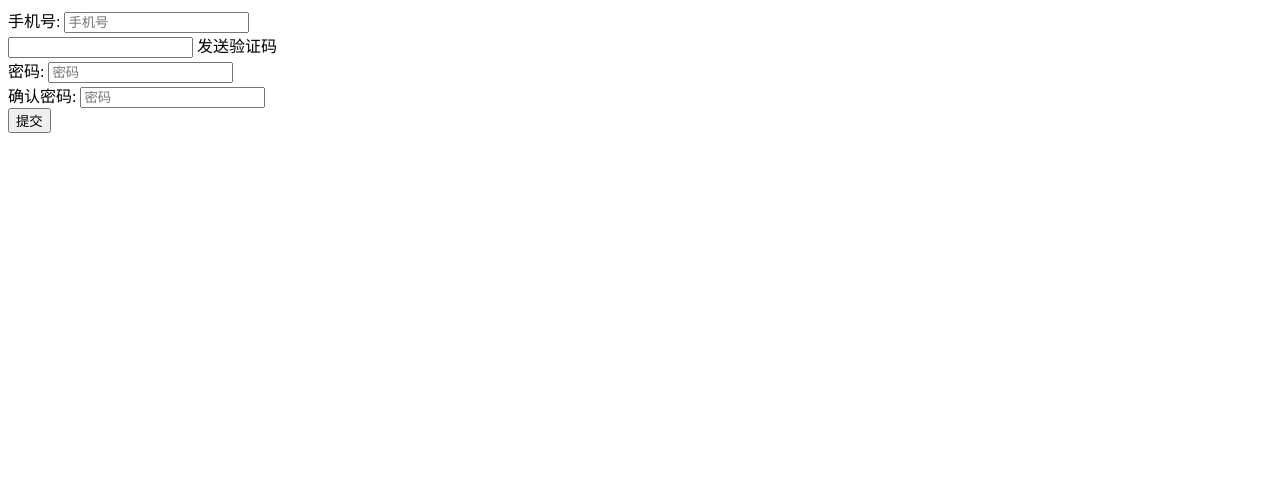
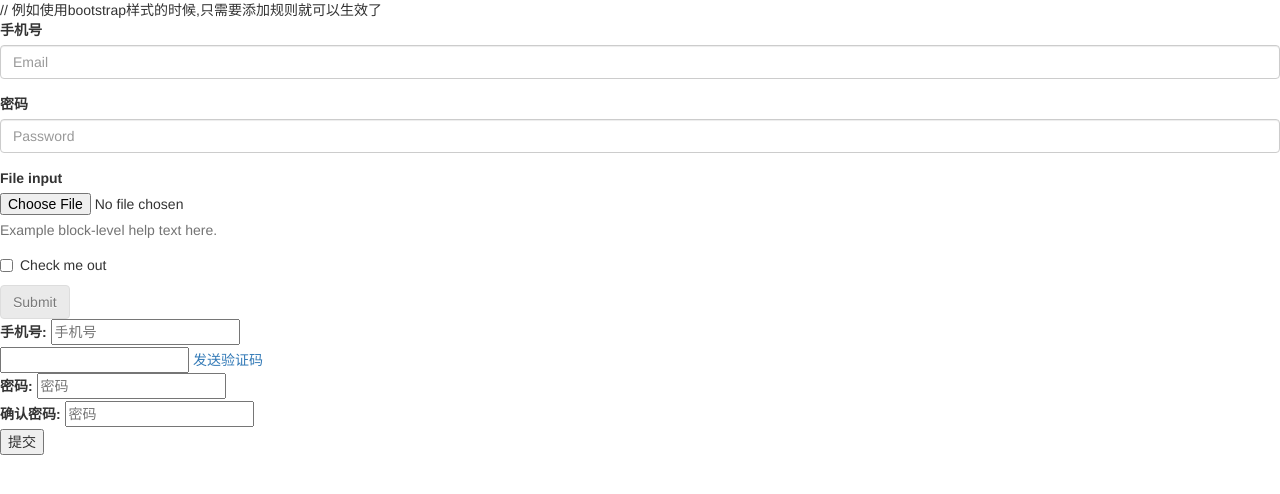
Before and after one commit to fantasthu/formvld, a plain HTML site: page index.html in a window 1280 px wide. Drawn offline with nearby package versions, Linux system fonts and the light colour scheme.

Commit message:
修改codevld方法代码,加入bootstrap样式测试

```diff
--- a/index.html
+++ b/index.html
@@ -6,6 +6,18 @@
   <meta name="viewport" content="width=device-width, initial-scale=1.0">
   <meta http-equiv="X-UA-Compatible" content="ie=edge">
   <title>登录注册,忘记密码等的封装</title>
+  <!-- 最新版本的 Bootstrap 核心 CSS 文件 -->
+  <link rel="stylesheet" href="https://cdn.bootcss.com/bootstrap/3.3.7/css/bootstrap.min.css" integrity="sha384-BVYiiSIFeK1dGmJRAkycuHAHRg32OmUcww7on3RYdg4Va+PmSTsz/K68vbdEjh4u"
+    crossorigin="anonymous">
+
+  <!-- 可选的 Bootstrap 主题文件（一般不用引入） -->
+  <link rel="stylesheet" href="https://cdn.bootcss.com/bootstrap/3.3.7/css/bootstrap-theme.min.css" integrity="sha384-rHyoN1iRsVXV4nD0JutlnGaslCJuC7uwjduW9SVrLvRYooPp2bWYgmgJQIXwl/Sp"
+    crossorigin="anonymous">
+  <script src="https://cdn.bootcss.com/jquery/3.2.1/jquery.js"></script>
+
+  <!-- 最新的 Bootstrap 核心 JavaScript 文件 -->
+  <script src="https://cdn.bootcss.com/bootstrap/3.3.7/js/bootstrap.min.js" integrity="sha384-Tc5IQib027qvyjSMfHjOMaLkfuWVxZxUPnCJA7l2mCWNIpG9mGCD8wGNIcPD7Txa"
+    crossorigin="anonymous"></script>
   <style>
     .hide {
       display: none;
@@ -36,6 +48,35 @@
 </head>
 
 <body>
+  // 例如使用bootstrap样式的时候,只需要添加规则就可以生效了
+  <form class="node">
+    <div class="form-group wrap" data-type="tlp">
+      <label for="exampleInputEmail1">手机号</label>
+      <input type="email" class="form-control" id="exampleInputEmail1" placeholder="Email">
+      <div class="error-tip"></div>
+    </div>
+    <div class="form-group wrap" data-type="pwd">
+      <label for="exampleInputPassword1">密码</label>
+      <input type="password" class="form-control" id="exampleInputPassword1" placeholder="Password">
+      <div class="error-tip"></div>
+    </div>
+    <div class="form-group">
+      <label for="exampleInputFile">File input</label>
+      <input type="file" id="exampleInputFile">
+      <p class="help-block">Example block-level help text here.</p>
+    </div>
+    <div class="checkbox">
+      <label>
+      <input type="checkbox"> Check me out
+    </label>
+    </div>
+    <div class="wrap" data-type="submit">
+      <button type="submit" class="btn btn-default btn-submit disabled">Submit</button>
+    </div>
+  </form>
+
+
+
   <div class="node">
     <div class="wrap" data-type="tlp">
       <label for="tlp">手机号:</label>
@@ -61,7 +102,6 @@
       <button class="btn-submit  disabled">提交</button>
     </div>
   </div>
-  <script src="https://cdn.bootcss.com/jquery/3.2.1/jquery.js"></script>
   <script>
     (function ($) {
       function formVld(args) {
@@ -75,7 +115,7 @@
             maxLength: 11,
             reg: {},
           },
-          repwdRules:{},
+          repwdRules: {},
           codeLength: 4,
         }, args);
         // 验证码提交相关参数
@@ -159,7 +199,6 @@
       // 验证码检测
       formVld.prototype.codeVld = function (dom) {
         const that = this;
-        this.params.results.code = "";
         const codeHandle = $(this.params.acodehandleClass);
 
         function countDown() {
@@ -168,7 +207,7 @@
           codeHandle.text(that.codeAccount);
           that.codeAccount -= 1;
           that.timer = setTimeout(function () {
-            if (that.codeAccount >= 0) {
+            if (that.codeAccount > 0) {
               countDown();
             } else {
               // 重置handle状态
```
Also changed, not shown: 1 other file.
